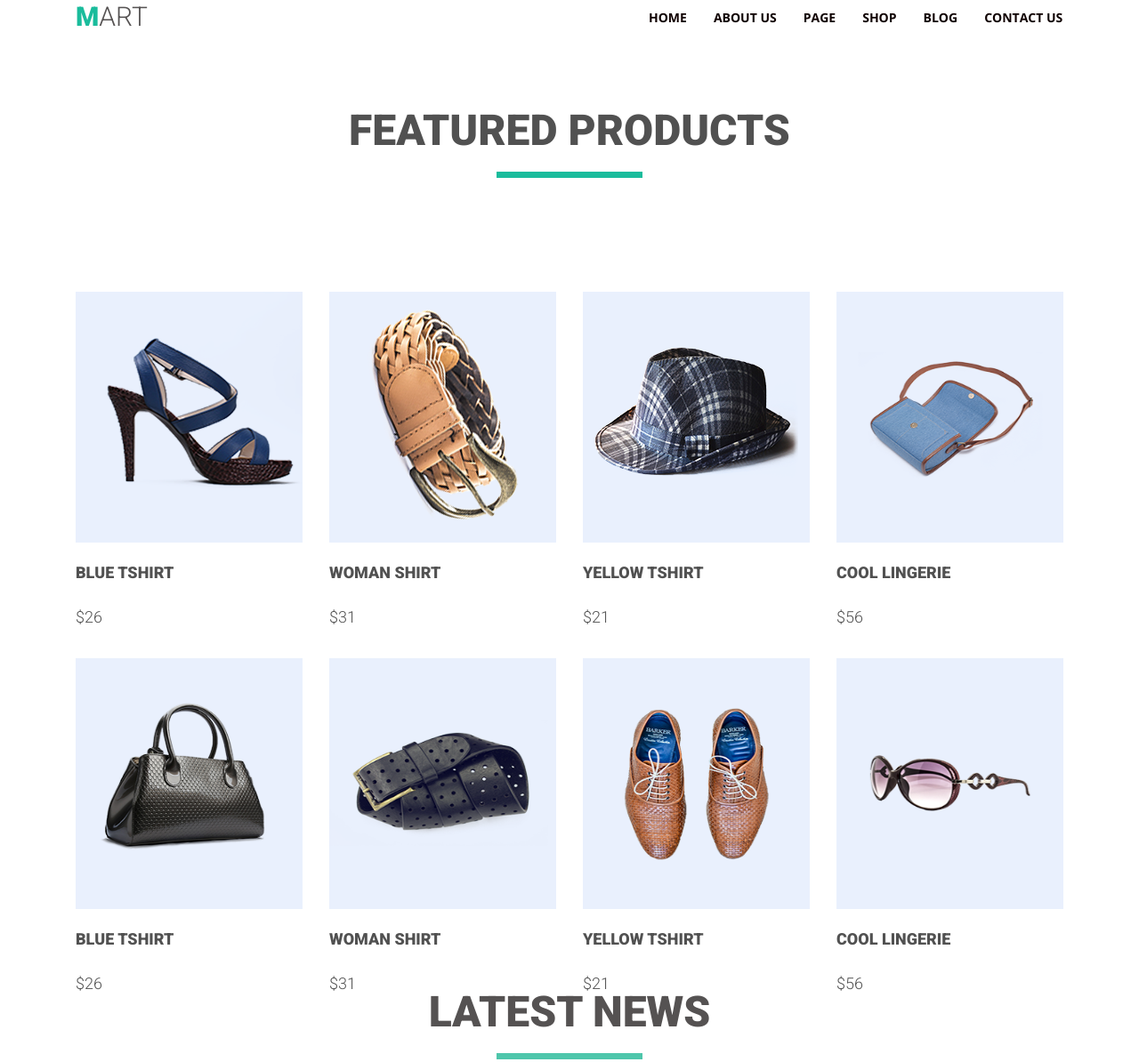
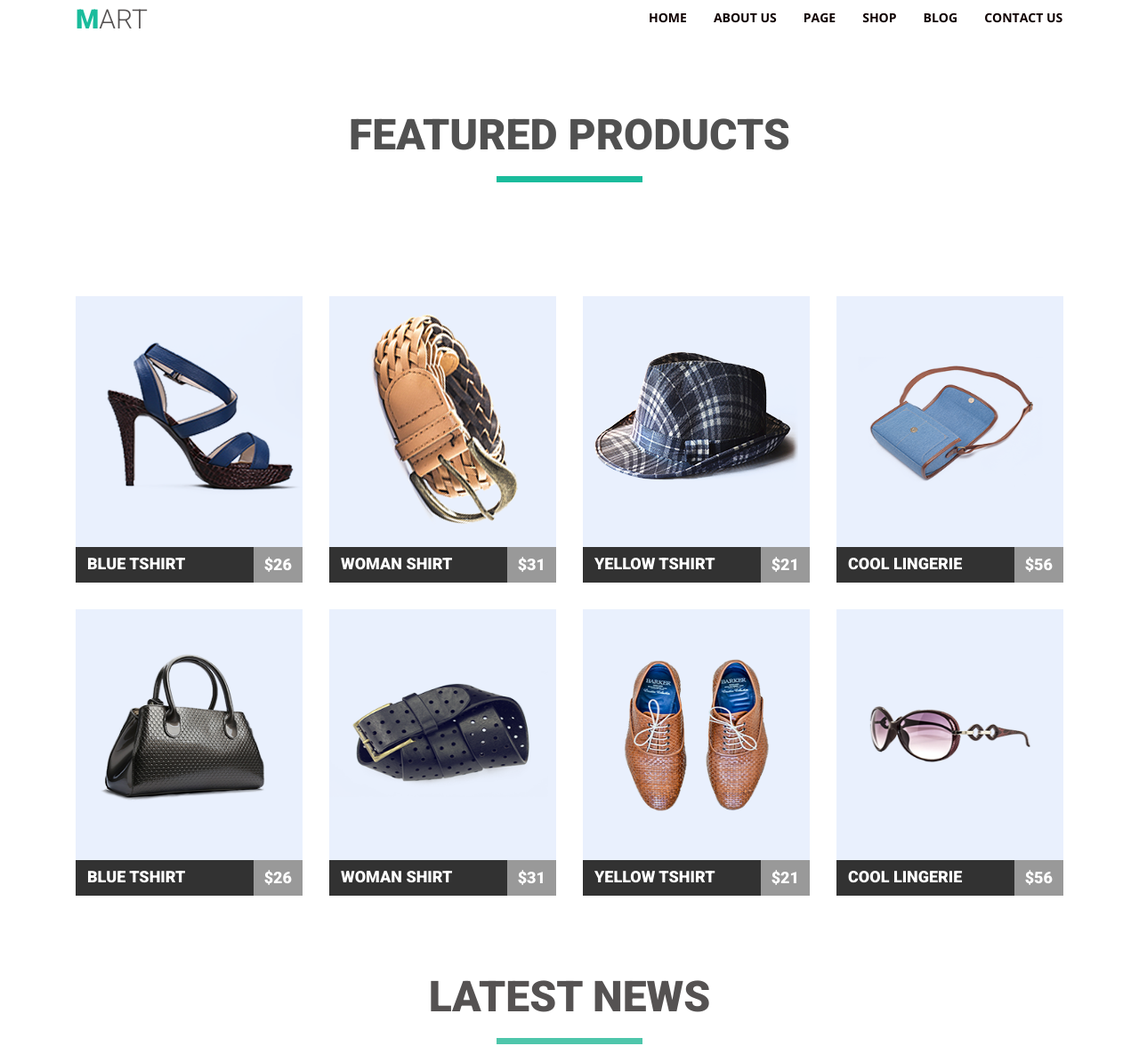
Before and after one commit to Kyzmich007/module-4, a plain HTML site: page index.html in a window 1280 px wide. Shown: the part 33-1227 px from the top of the page at 89% size. Drawn offline with nearby package versions, Linux system fonts and the light colour scheme.

Commit message:
Attempt-3

```diff
--- a/css/style.css
+++ b/css/style.css
@@ -12,7 +12,7 @@ img {
   max-width: 100%;
   height: auto;
 }
-.wrapper {
+.conteiner {
   width: 1110px;
   margin: 0 auto;
   padding-bottom: 36px;
@@ -37,7 +37,7 @@ h1 {
   color: #1abc9c;
 }
 
-.logo {
+.logo a {
   font-family: "Roboto", sans-serif;
   font-style: normal;
   font-size: 30px;
@@ -93,30 +93,52 @@ li:last-child {
   background-color: #1abc9c;
   margin: 30px auto 0;
 }
-li h3,
-span {
+.name-price {
+  height: 40px;
+  line-height: normal;
+  background-color: #323232;
+}
+.product-title {
+  float: left;
+  margin: 0;
+  line-height: 38px;
+  padding-left: 13px;
+}
+.product-price {
+  float: right;
+  padding: 1px 12px;
+  background-color: rgba(255, 255, 255, 0.5);
+}
+.product-card-list {
+  width: 255px;
+}
+.product-card-list img {
+  height: 282px;
+  background-color: #e9f0fd;
+}
+.product-card-list:nth-child(4n) {
+  margin-right: 0;
+}
+.product-card-list:not(:nth-last-child(-n + 4)) {
+  margin-bottom: 30px;
+}
+.product-title a,
+.product-price {
   font-family: "Roboto", sans-serif;
   font-style: normal;
   font-size: 18px;
-  line-height: 32px;
+  line-height: 38px;
   text-transform: uppercase;
   text-decoration: none;
-  color: #515151;
-  /* margin: 0 auto 128px; */
+  color: #ffffff;
   text-align: left;
+  font-weight: 600;
 }
-.product-card {
-  width: 255px;
+.product-card-list:hover .name-price {
+  background-color: #1abc9c;
 }
-.product-card img {
-  height: 282px;
-  background-color: #e9f0fd;
-}
-.product-card:nth-child(4n) {
-  margin-right: 0;
-}
-.product-card:not(:nth-last-child(-n + 4)) {
-  margin-bottom: 30px;
+.products {
+  margin-bottom: 98px;
 }
 .title-2 {
   font-family: "Roboto", sans-serif;
@@ -148,7 +170,6 @@ span {
   width: 350px;
   margin-right: 30px;
   float: left;
-  /* padding-bottom: 46px; */
 }
 .article-block:last-child {
   margin-right: 0;
@@ -185,3 +206,21 @@ span {
   display: table;
   clear: both;
 }
+.button {
+  font-family: "Open Sans", sans-serif;
+  font-style: normal;
+  line-height: 26px;
+  font-size: 16px;
+  color: #ffffff;
+}
+.button {
+  display: inline-block;
+  background-color: #4ec6ab;
+  border-radius: 3px;
+  width: 160px;
+  height: 50px;
+  padding: 0;
+  cursor: pointer;
+  margin: 0;
+  border: none;
+}
--- a/index.html
+++ b/index.html
@@ -13,11 +13,10 @@
 </head>
 
 <body>
-    <div class="wrapper">
+    <div class="conteiner">
         <header>
-
             <nav class="clearfix">
-                <h1 class="logo">mart</h1>
+                <h1 class="logo"><a href="#">mart</a></h1>
                 <ul class="site-menu clearfix">
                     <li><a href="#">home</a></li>
                     <li><a href="#">about us</a></li>
@@ -29,65 +28,93 @@
             </nav>
         </header>
         <main class="main">
-            <section class="product">
+            <section class="products">
                 <h2 class="title-1">featured products</h2>
-                <ul class="product-card-list clearfix ">
-                    <li class=" product-card">
-                        <img src="./img/products/img1.png" alt="a sandal" width="255px" height="282px">
-                        <h3>blue tshirt</h3><span>$26</span>
+                <ul class="product-card clearfix ">
+                    <li class=" product-card-list">
+                        <a href="#"><img src="./img/products/img1.png" alt="a sandal" width="255" height="282"></a>
+                        <div class="name-price clearfix">
+                            <h3 class="product-title"><a href="#">blue tshirt</a></h3><span
+                                class="product-price">$26</span>
+                        </div>
                     </li>
-                    <li class=" product-card">
-                        <img src="./img/products/img2.png" alt="a balt" width="255px" height="282px">
-                        <h3>woman shirt</h3><span>$31</span>
+                    <li class=" product-card-list">
+                        <a href="#"><img src="./img/products/img2.png" alt="a balt" width="255" height="282"></a>
+                        <div class="name-price clearfix">
+                            <h3 class="product-title"><a href="#">woman shirt</a></h3><span
+                                class="product-price">$31</span>
+                        </div>
                     </li>
-                    <li class=" product-card">
-                        <img src="./img/products/img3.png" alt="a hat" width="255px" height="282px">
-                        <h3>yellow tshirt</h3><span>$21</span>
+                    <li class=" product-card-list">
+                        <a href="#"><img src="./img/products/img3.png" alt="a hat" width="255" height="282"></a>
+                        <div class="name-price clearfix">
+                            <h3 class="product-title"><a href="#">yellow tshirt</a></h3><span
+                                class="product-price">$21</span>
+                        </div>
+
                     </li>
-                    <li class=" product-card">
-                        <img src="./img/products/img4.png" alt="a clutch bag" width="255px" height="282px">
-                        <h3>cool lingerie</h3><span>$56</span>
+                    <li class=" product-card-list">
+                        <a href="#"><img src="./img/products/img4.png" alt="a clutch bag" width="255" height="282"></a>
+                        <div class="name-price clearfix">
+                            <h3 class="product-title"><a href="#">cool lingerie</a></h3><span
+                                class="product-price">$56</span>
+                        </div>
+
                     </li>
-                    <li class=" product-card">
-                        <img src="./img/products/img5.png" alt="Lady's bag" width="255px" height="282px">
-                        <h3>blue tshirt</h3><span>$26</span>
+                    <li class=" product-card-list">
+                        <a href="#"><img src="./img/products/img5.png" alt="Lady's bag" width="255" height="282"></a>
+                        <div class="name-price clearfix">
+                            <h3 class="product-title"><a href="#">blue tshirt</a></h3><span
+                                class="product-price">$26</span>
+                        </div>
                     </li>
-                    <li class=" product-card">
-                        <img src="./img/products/img6.png" alt="a balt" width="255px" height="282px">
-                        <h3>woman shirt</h3><span>$31</span>
+                    <li class=" product-card-list">
+                        <a href="#"><img src="./img/products/img6.png" alt="a balt" width="255" height="282"></a>
+                        <div class="name-price clearfix">
+                            <h3 class="product-title"><a href="#">woman shirt</a></h3><span
+                                class="product-price">$31</span>
+                        </div>
                     </li>
-                    <li class=" product-card">
-                        <img src="./img/products/img7.png" alt="shoes" width="255px" height="282px">
-                        <h3>yellow tshirt</h3><span>$21</span>
+                    <li class=" product-card-list">
+                        <a href="#"><img src="./img/products/img7.png" alt="shoes" width="255" height="282"></a>
+                        <div class="name-price clearfix">
+                            <h3 class="product-title"><a href="#">yellow tshirt</a></h3><span
+                                class="product-price">$21</span>
+                        </div>
+
                     </li>
-                    <li class=" product-card">
-                        <img src="./img/products/img8.png" alt="glasses" width="255px" height="282px">
-                        <h3>cool lingerie</h3><span>$56</span>
+                    <li class=" product-card-list">
+                        <a href="#"><img src="./img/products/img8.png" alt="glasses" width="255" height="282"></a>
+                        <div class="name-price clearfix">
+                            <h3 class="product-title"><a href="#">cool lingerie</a></h3><span
+                                class="product-price">$56</span>
+                        </div>
+
                     </li>
                 </ul>
             </section>
             <section class="news  clearfix">
                 <h2 class="title-2">latest news</h2>
                 <article class="article-block">
-                    <img src="./img/news/img1.jpg" alt="the tablet" width="345px" height="261px">
+                    <img src="./img/news/img1.jpg" alt="the tablet" width="345" height="261">
                     <h3>Lorem ipsum dolor, sit amet consectetur adipisicing elit.</h3>
                     <p>Lorem, ipsum dolor sit amet consectetur adipisicing elit. Amet porro expedita unde minus fuga!
                         Molestiae enim, laborum recusandae nisi eum alias facere </p>
-                    <button type="button">Read More</button>
+                    <button type="button" class="button">Read More</button>
                 </article>
                 <article class="article-block">
-                    <img src="./img/news/img2.jpg" alt="students" width="345px" height="261px">
+                    <img src="./img/news/img2.jpg" alt="students" width="345" height="261">
                     <h3>Lorem ipsum dolor sit amet consectetur adipisicing elit.</h3>
                     <p>Lorem, ipsum dolor sit amet consectetur adipisicing elit. Amet porro expedita unde minus fuga!
                         Molestiae enim, laborum recusandae nisi eum alias facere </p>
-                    <button type="button">Read More</button>
+                    <button type="button" class="button">Read More</button>
                 </article>
                 <article class="article-block">
-                    <img src="./img/news/img3.jpg" alt="a bus" width="345px" height="261px">
+                    <img src="./img/news/img3.jpg" alt="a bus" width="345" height="261">
                     <h3>Lorem ipsum dolor sit amet, consectetur adipisicing elit.</h3>
                     <p>Lorem, ipsum dolor sit amet consectetur adipisicing elit. Amet porro expedita unde minus fuga!
                         Molestiae enim, laborum recusandae nisi eum alias facere </p>
-                    <button type="button">Read More</button>
+                    <button type="button" class="button">Read More</button>
                 </article>
             </section>
 
```
